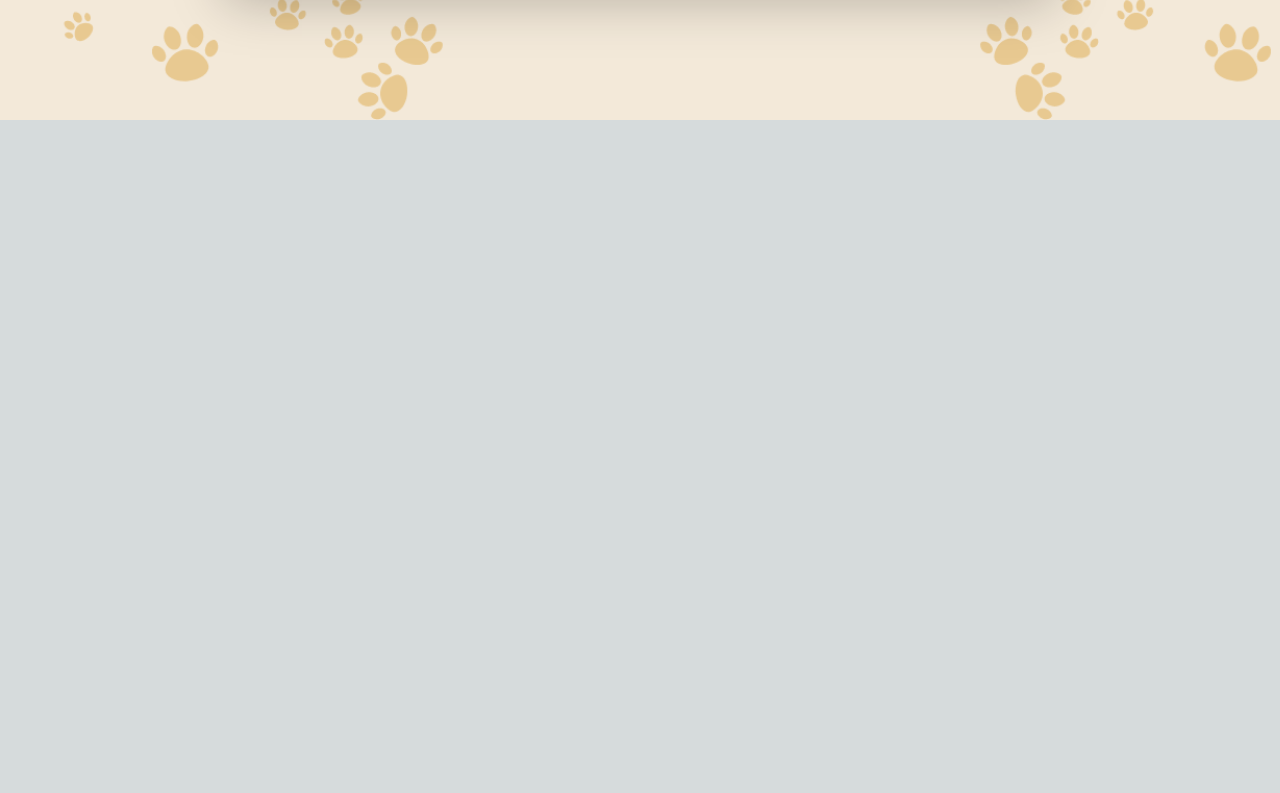
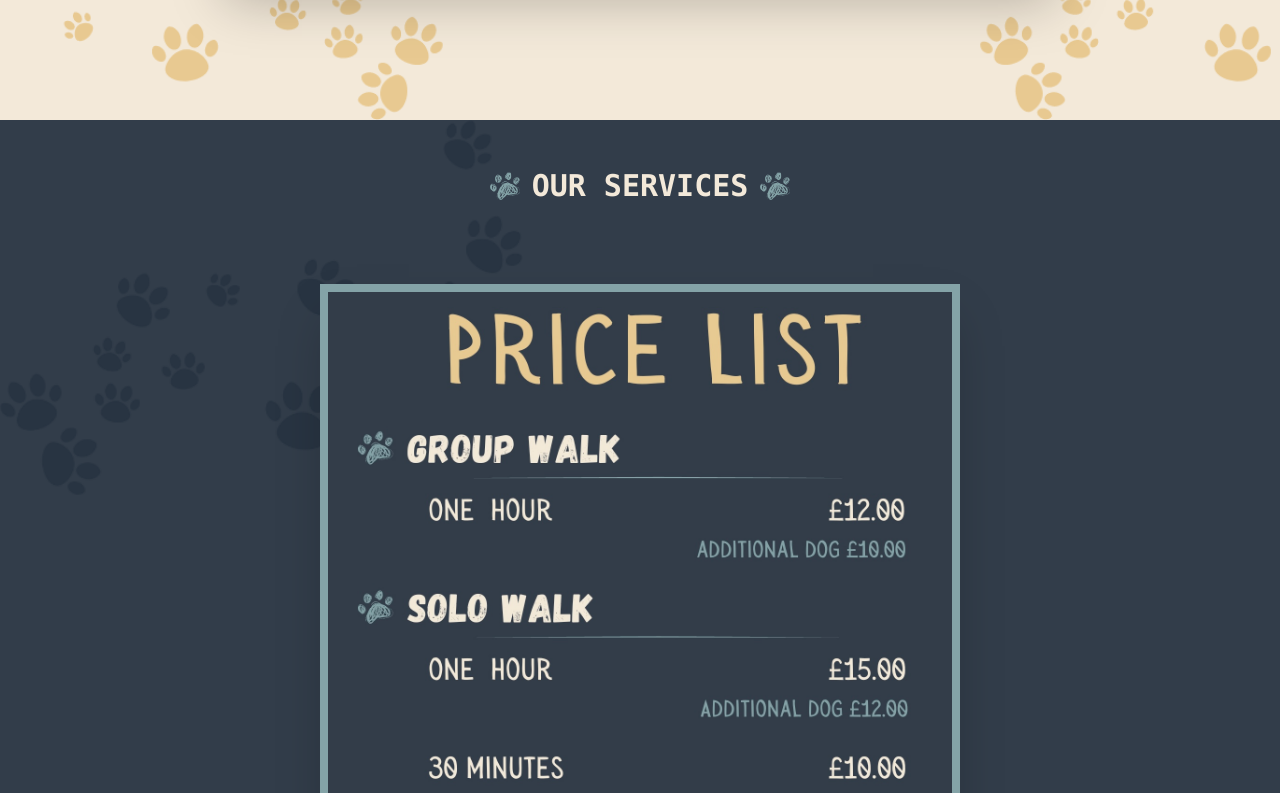
Before and after one commit to avihenri/pawprintsperth, a Next.js app: page / in a window 1280 px wide. Shown: the part 1480-2273 px from the top of the page. Before the commit the page ends 1600 px from the top, so only its background shows below. Built offline with nearby package versions, Linux system fonts and the light colour scheme.

Commit message:
Services

```diff
--- a/src/app/page.js
+++ b/src/app/page.js
@@ -2,12 +2,14 @@ import Image from 'next/image';
 import 'material-icons/iconfont/material-icons.css';
 import Header from '../components/Header';
 import About from '../components/About';
+import Services from '../components/Services';
 
 export default function Home() {
   return (
     <>
       <Header />
       <About />
+      <Services />
     </>
   )
 }
--- /dev/null
+++ b/src/components/Services.jsx
@@ -0,0 +1,38 @@
+import Image from 'next/image'
+import 'material-icons/iconfont/material-icons.css'
+
+function Services () {
+  return (
+    <section className="flex min-h-screen flex-col items-center bg-brand-primary bg-overlay md:bg-walking-paws bg-no-repeat bg-cover">
+        <div className="z-10 w-full items-center justify-center font-mono mt-8 flex">
+            <div className='px-2 flex justify-center'>
+                <Image
+                    className="relative m-1 text-center"
+                    src="/paw.svg"
+                    alt="Dog paw"
+                    width={30}
+                    height={30}
+                    priority
+                />
+            </div>
+            <h3 className='uppercase text-2xl sm:text-3xl text-center text-brand-eggShell font-mono font-bold py-4 2xl:text-7xl'>Our Services</h3>
+            <div className='px-2 flex justify-center'>
+                <Image
+                    className="relative m-1 text-center"
+                    src="/paw.svg"
+                    alt="Dog paw"
+                    width={30}
+                    height={30}
+                    priority
+                />
+            </div>
+        </div>
+
+        <div className="mt-8 w-full my-8">
+            <img className='w-10/12 m-auto sm:w-6/12 lg:w-1/2 shadow-2xl lg:mt-8 2xl:mt-10 2xl:pt-10 border-8 border-brand-secondary' src='/price-list.jpg' />
+        </div>
+    </section>
+  )
+}
+
+export default Services;
```
Also changed, not shown: public/price-list.jpg (added).
